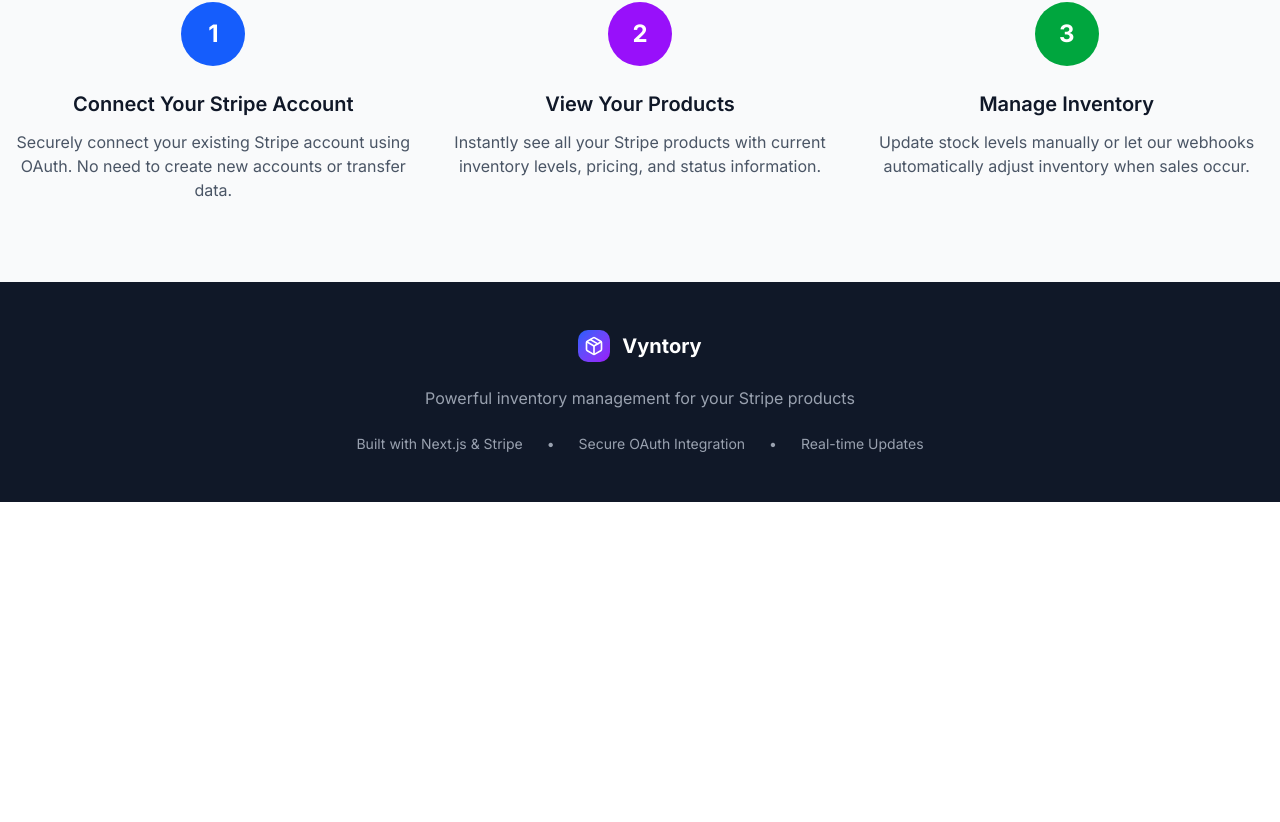
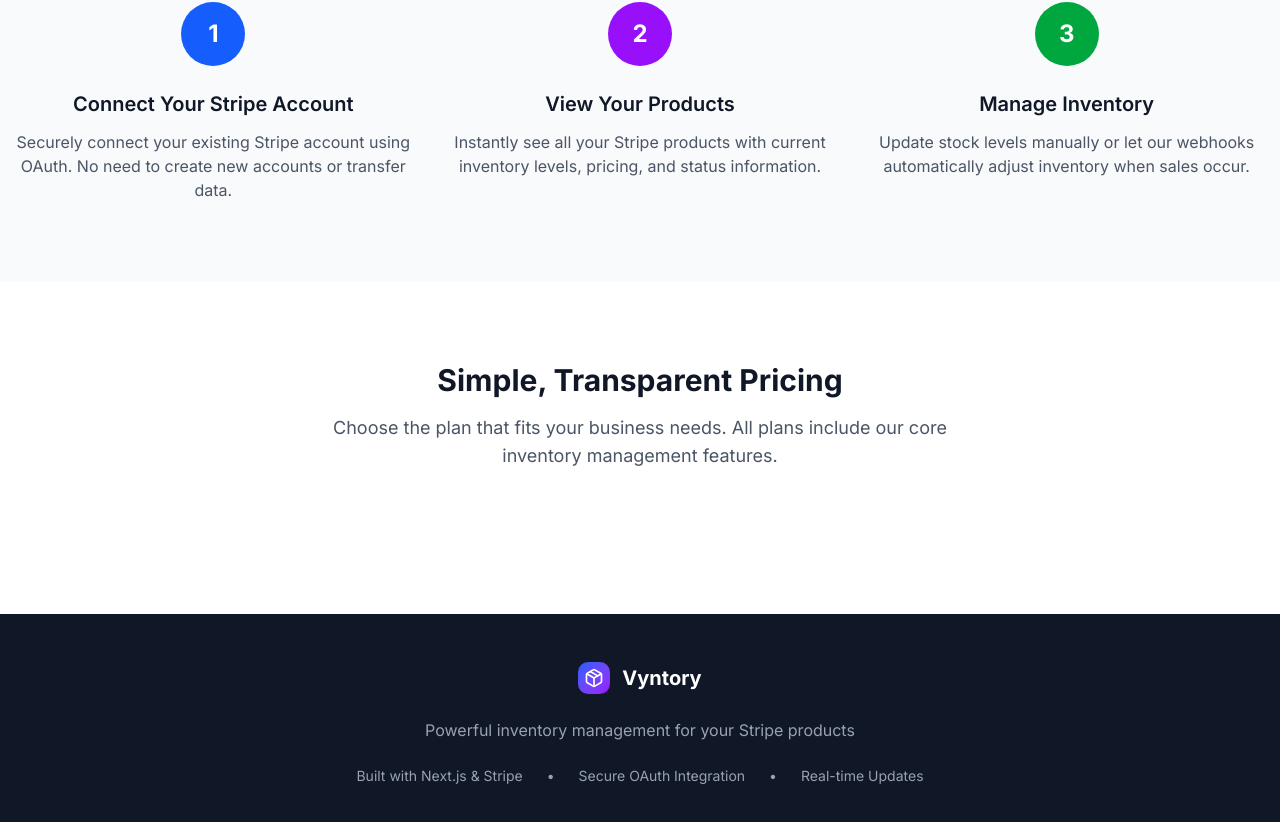
Before and after one commit to matkins216/vyntory, a Next.js app: page / in a window 1280 px wide. Shown: the part 1385-2207 px from the top of the page. Before the commit the page ends 1887 px from the top, so only its background shows below. Built offline with nearby package versions, Linux system fonts and the light colour scheme.

Commit message:
lets see where we at

```diff
--- a/app/page.tsx
+++ b/app/page.tsx
@@ -6,6 +6,7 @@
 import { Card, CardContent } from '@/components/ui/card';
 import { Package, Shield, Zap, BarChart3 } from 'lucide-react';
 import { toast } from 'sonner';
+import Script from 'next/script';
 
 function HomeContent() {
   const searchParams = useSearchParams();
@@ -191,6 +192,30 @@
         </div>
       </section>
 
+      {/* Pricing Section */}
+      <section className="py-20 bg-white">
+        <div className="container mx-auto px-4">
+          <div className="text-center mb-16">
+            <h3 className="text-3xl font-bold text-gray-900 mb-4">Simple, Transparent Pricing</h3>
+            <p className="text-lg text-gray-600 max-w-2xl mx-auto">
+              Choose the plan that fits your business needs. All plans include our core inventory management features.
+            </p>
+          </div>
+
+          <div className="max-w-4xl mx-auto">
+            <div
+              id="stripe-pricing-table"
+              dangerouslySetInnerHTML={{
+                __html: `<stripe-pricing-table
+                  pricing-table-id="prctbl_1S0n66BqHlHh50zYnSKUdUmQ"
+                  publishable-key="pk_live_51OE47TBqHlHh50zYanbqxXkLgAshhxY2n4mkYZ71EKhrq4EylXanvBv1f7sCNHpR655EHQG79qGISXRq367UbYJ40084gcgeCk">
+                </stripe-pricing-table>`
+              }}
+            />
+          </div>
+        </div>
+      </section>
+
       {/* Footer */}
       <footer className="bg-gray-900 text-white py-12">
         <div className="container mx-auto px-4 text-center">
@@ -218,8 +243,14 @@
 
 export default function Home() {
   return (
-    <Suspense fallback={<div>Loading...</div>}>
-      <HomeContent />
-    </Suspense>
+    <>
+      <Script
+        src="https://js.stripe.com/v3/pricing-table.js"
+        strategy="beforeInteractive"
+      />
+      <Suspense fallback={<div>Loading...</div>}>
+        <HomeContent />
+      </Suspense>
+    </>
   );
 }
```
